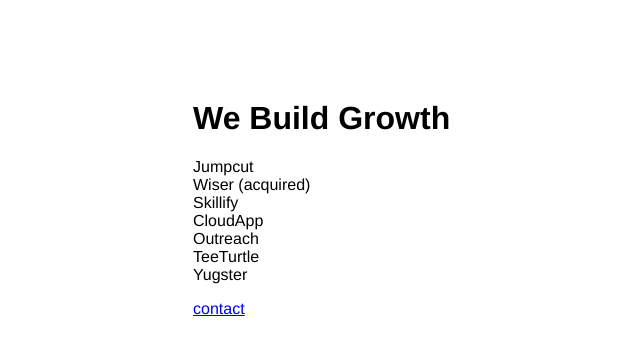
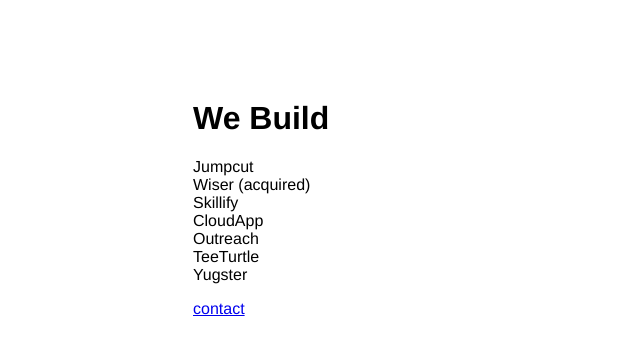
Before and after one commit to dfischer/webuildgrowth, a plain HTML site: page index.html in a window 1280 px wide. Shown: the whole page, without its empty margins (297-937 px from the left). Drawn offline with Linux system fonts and the light colour scheme.

Commit message:
s/growth//

```diff
--- a/index.html
+++ b/index.html
@@ -1,6 +1,6 @@
 <html>
 	<head>
-		<title>We Build Growth</title>
+		<title>We Build</title>
 		<style type="text/css">
 			body {
 				font-family: 'Helvetica Neue', Helvetica, Arial;
@@ -23,7 +23,7 @@
 	</head>
 	<body>
 		<div class="page">
-			<h1>We Build Growth</h1>
+			<h1>We Build</h1>
 			<ul>
 				<li>Jumpcut</li>
 				<li>Wiser (acquired)</li>
```
